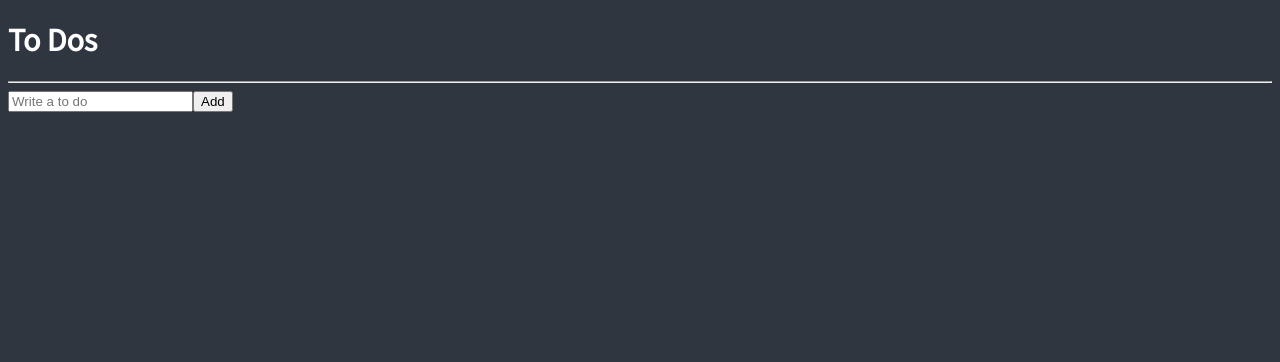
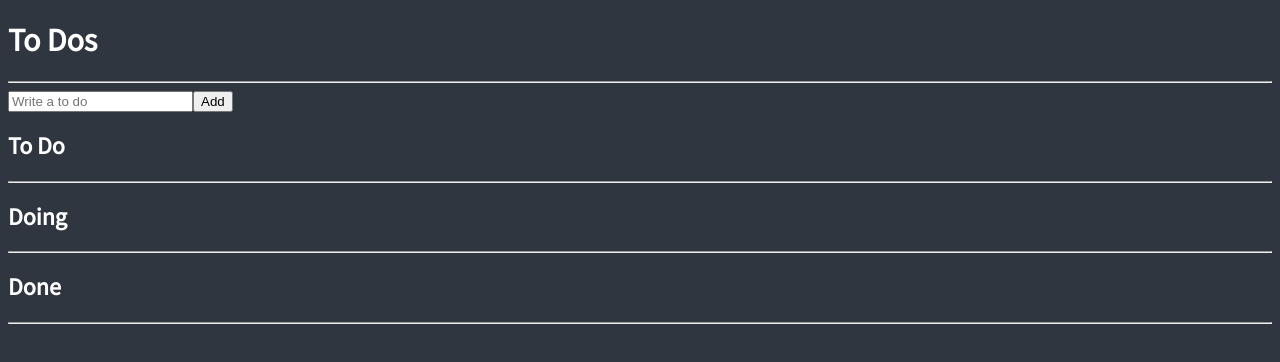
Before and after one commit to jisooooooooooo/ReactChallenge, a React (Create React App) app in the folder reactchallengetypescript/: page / in a window 1280 px wide. Shown: the top 362 px of the page. Built offline with nearby package versions, Linux system fonts and the light colour scheme.

Commit message:
selectors part one

```diff
--- a/reactchallengetypescript/src/atoms.tsx
+++ b/reactchallengetypescript/src/atoms.tsx
@@ -1,4 +1,4 @@
-import { atom } from "recoil";
+import { atom, selector } from "recoil";
 
 export interface IToDo {
   text: string;
@@ -10,3 +10,15 @@
   key: "toDo",
   default: [],
 });
+
+export const toDoSelector = selector({
+  key: "toDoSelector",
+  get: ({ get }) => {
+    const toDos = get(toDoState);
+    return [
+      toDos.filter((toDo) => toDo.category === "TO_DO"),
+      toDos.filter((toDo) => toDo.category === "DOING"),
+      toDos.filter((toDo) => toDo.category === "DONE"),
+    ];
+  },
+});
--- a/reactchallengetypescript/src/components/ToDoList.tsx
+++ b/reactchallengetypescript/src/components/ToDoList.tsx
@@ -1,21 +1,36 @@
 import { useRecoilValue } from "recoil";
-import { toDoState } from "../atoms";
+import { toDoSelector, toDoState } from "../atoms";
 import CreateToDo from "./CreateToDo";
 import ToDo from "./ToDo";
 
 function ToDoList() {
-  const toDos = useRecoilValue(toDoState);
-  console.log(toDos);
+  const [toDo, doing, done] = useRecoilValue(toDoSelector);
   return (
     <div>
       <h1>To Dos</h1>
       <hr />
       <CreateToDo />
+      <h2>To Do</h2>
       <ul>
-        {toDos.map((toDo) => (
+        {toDo.map((toDo) => (
           <ToDo key={toDo.id} {...toDo} />
         ))}
       </ul>
+      <hr />
+      <h2>Doing</h2>
+      <ul>
+        {doing.map((toDo) => (
+          <ToDo key={toDo.id} {...toDo} />
+        ))}
+      </ul>
+      <hr />
+      <h2>Done</h2>
+      <ul>
+        {done.map((toDo) => (
+          <ToDo key={toDo.id} {...toDo} />
+        ))}
+      </ul>
+      <hr />
     </div>
   );
 }
```
